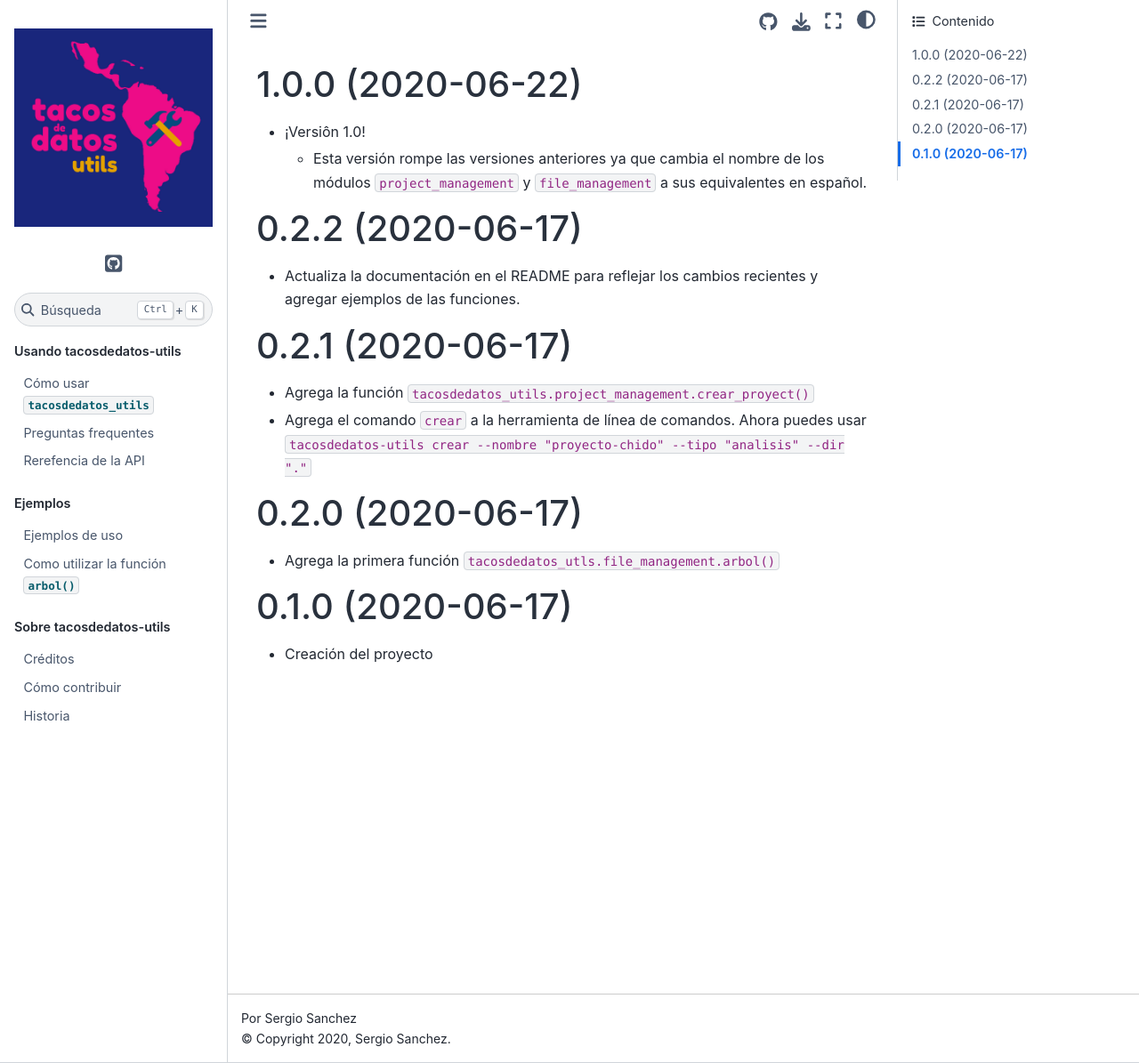
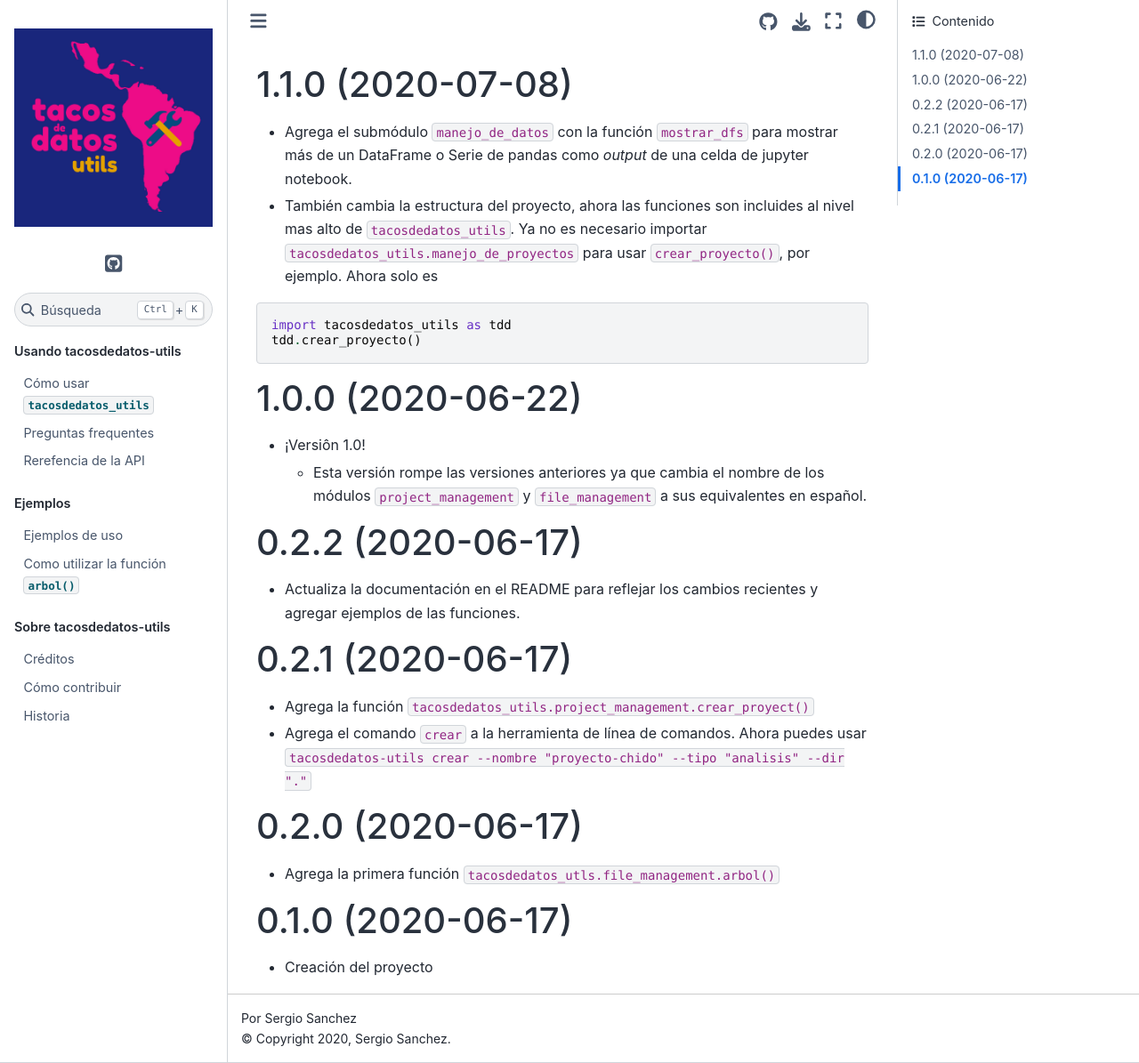
Before and after one commit to tacosdedatos/tacosdedatos-utils, a Sphinx documentation site: the page built from docs/sobre-tacosdedatos-utils/CHANGELOG.md, in a window 1280 px wide and 1195 px high. Shown: the whole window at 89% size. Built offline with Sphinx 7.4.7 and the Sphinx Book theme 1.1.4, drawn with Linux system fonts in a browser that asks for light colours.

Commit message:
actualiza la documentacion con la nueva semantica de tdd_utils

````diff
--- a/docs/sobre-tacosdedatos-utils/CHANGELOG.md
+++ b/docs/sobre-tacosdedatos-utils/CHANGELOG.md
@@ -1,3 +1,12 @@
+## 1.1.0 (2020-07-08)
+* Agrega el submódulo `manejo_de_datos` con la función `mostrar_dfs` para mostrar más de un DataFrame o Serie de pandas como _output_ de una celda de jupyter notebook.
+* También cambia la estructura del proyecto, ahora las funciones son incluides al nivel mas alto de `tacosdedatos_utils`. Ya no es necesario importar `tacosdedatos_utils.manejo_de_proyectos` para usar `crear_proyecto()`, por ejemplo. Ahora solo es
+
+```python
+import tacosdedatos_utils as tdd
+tdd.crear_proyecto()
+```
+
 ## 1.0.0 (2020-06-22)
 * ¡Versiôn 1.0!
   - Esta versión rompe las versiones anteriores ya que cambia el nombre de los módulos `project_management` y `file_management` a sus equivalentes en español.
````
Also changed, not shown: docs/ejemplos/index.md (+5 -6 lines), docs/uso/intro.md (+5 -6 lines), docs/ejemplos/usando-arbol.ipynb.
